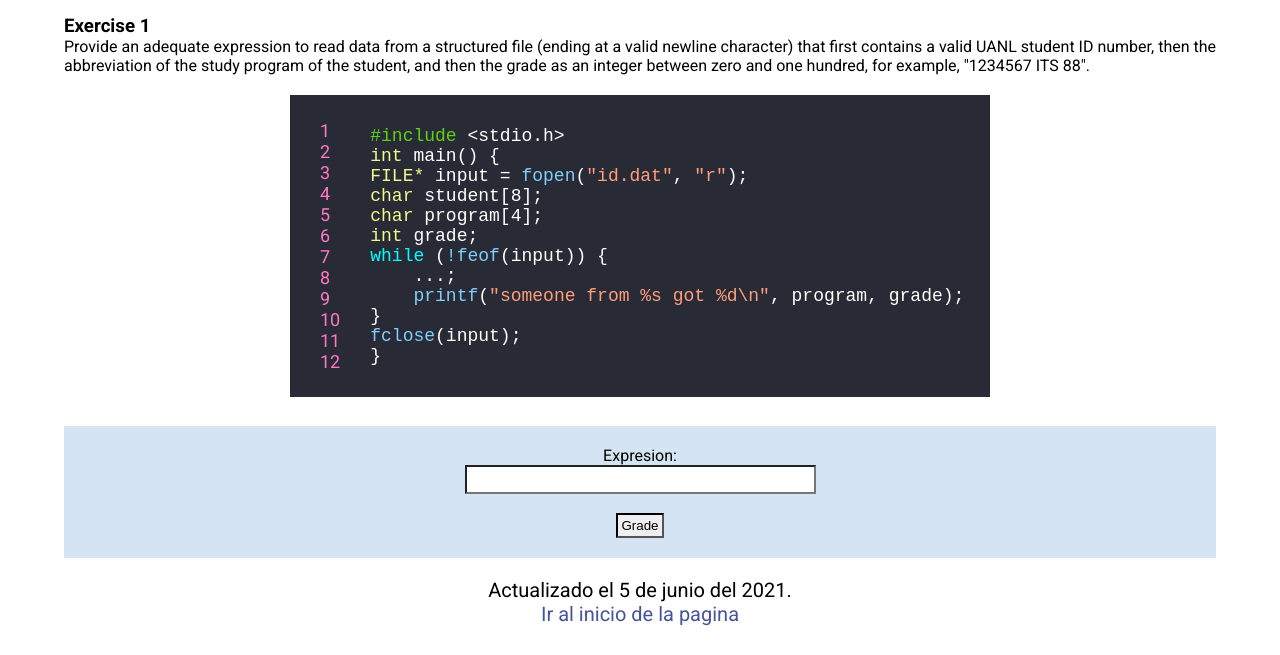
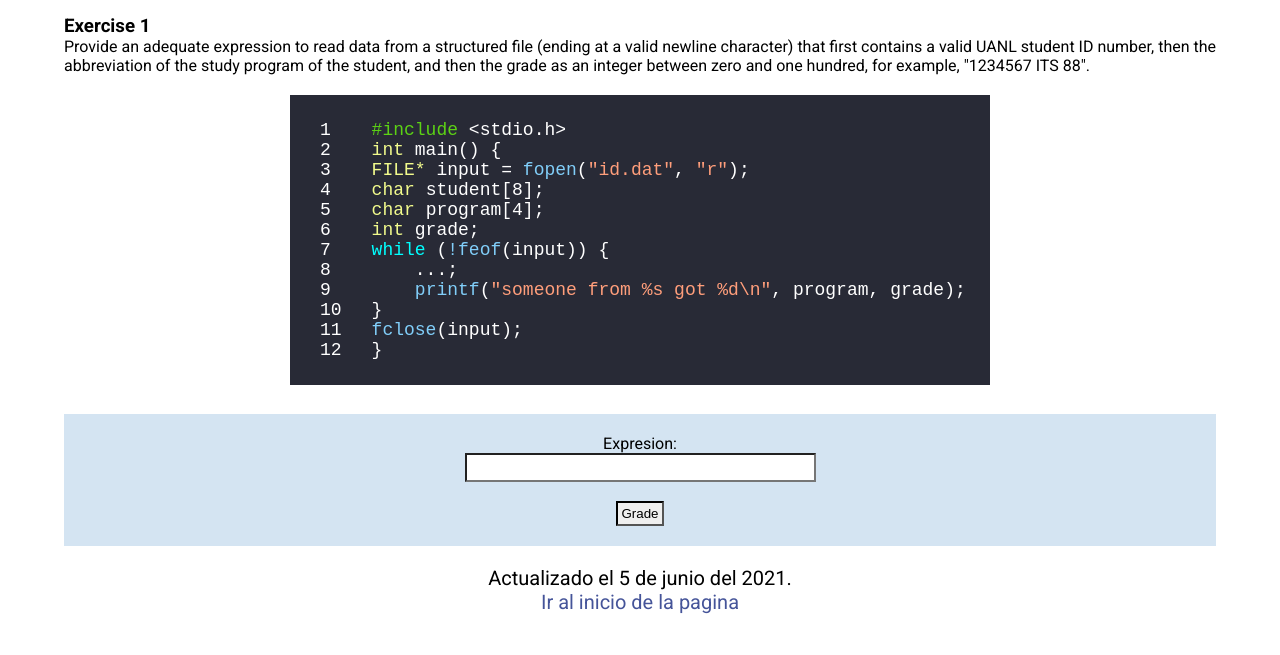
Before and after one commit to rulgamer03/test2, a plain HTML site: page index.html in a window 1280 px wide. Shown: the part 1160-1815 px from the top of the page. Drawn offline with nearby package versions, Linux system fonts and the light colour scheme.

Commit message:
Update index.html

```diff
--- a/index.html
+++ b/index.html
@@ -196,18 +196,20 @@ int main() {
     <table class="code">
         <tr>
             <td class="newcode">
-                <span class="number">1</span></br>
-                <span class="number">2</span></br>
-                <span class="number">3</span></br>
-                <span class="number">4</span></br>
-                <span class="number">5</span></br>
-                <span class="number">6</span></br>
-                <span class="number">7</span></br>
-                <span class="number">8</span></br>
-                <span class="number">9</span></br>
-                <span class="number">10</span></br>
-                <span class="number">11</span></br>
-                <span class="number">12</span>
+                <code>
+                    <pre>
+<span class='pink'>1</span>
+<span class='pink'>2</span>
+<span class='pink'>3</span>
+<span class='pink'>4</span>
+<span class='pink'>5</span>
+<span class='pink'>6</span>
+<span class='pink'>7</span>
+<span class='pink'>8</span>
+<span class='pink'>9</span>
+<span class='pink'>10</span>
+<span class='pink'>11</span>
+<span class='pink'>12</span></pre></code>
             </td>
             <td class="newcode">
                 <code>
```
